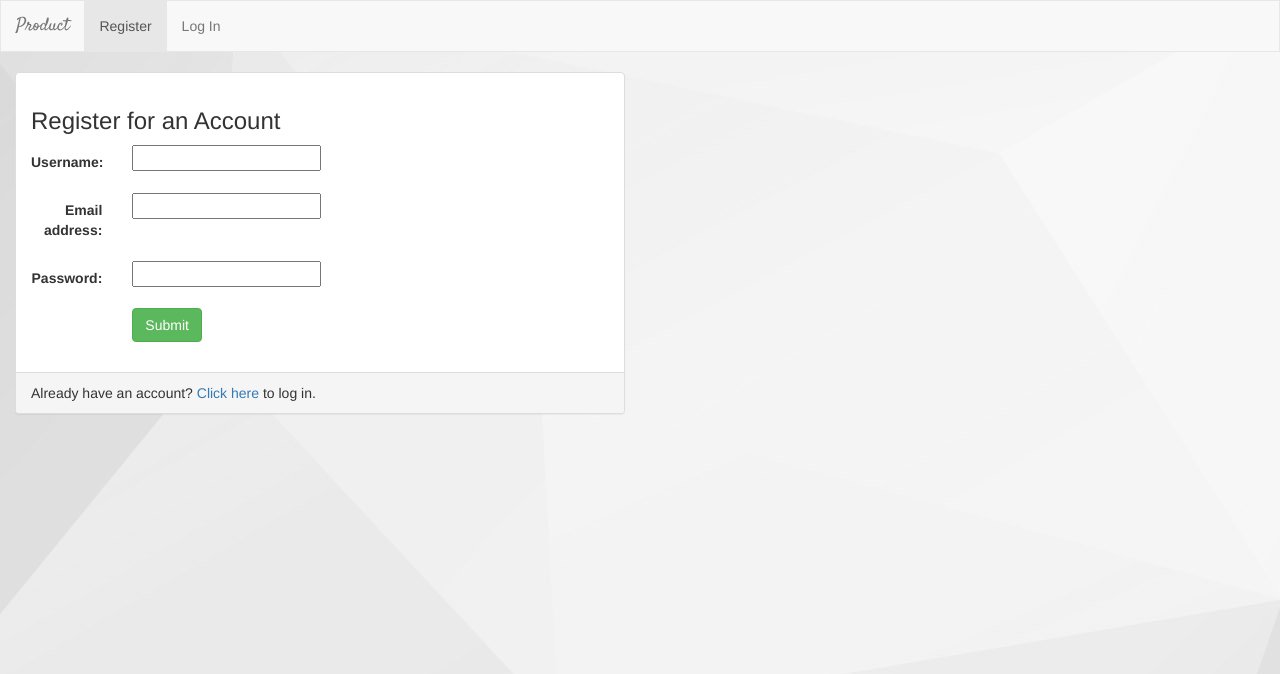
After one commit to VadymPolianskyi/product, a Django app: a page that uses app/templates/app/base_visitor.html in a window 1280 px wide. The commit adds this page. Shown: the top 674 px of the page. Run offline with Django 3.2, Linux system fonts and the light colour scheme; some libraries are stand-ins or nearby versions.

Commit message:
added user service

```diff
--- /dev/null
+++ b/app/forms.py
@@ -0,0 +1,26 @@
+from django import forms
+from django.contrib.auth.models import User
+
+from .models import Category, Product
+
+
+class CategoryForm(forms.ModelForm):
+
+    class Meta:
+        model = Category
+        fields = ['name', 'slug', 'description']
+
+
+class ProductForm(forms.ModelForm):
+
+    class Meta:
+        model = Product
+        fields = ['name', 'slug', 'description', 'price', 'created_at', 'modified_at']
+
+
+class UserForm(forms.ModelForm):
+    password = forms.CharField(widget=forms.PasswordInput)
+
+    class Meta:
+        model = User
+        fields = ['username', 'email', 'password']
--- a/app/templates/app/base.html
+++ b/app/templates/app/base.html
@@ -47,7 +47,7 @@
                         </a>
                     </li>
                     <li class="">
-                        <a href="{% url 'app:main' %}">
+                        <a href="{% url 'app:logout_user' %}">
                             <span class="glyphicon glyphicon-off" aria-hidden="true"></span>&nbsp;Logout
                         </a>
                     </li>
--- /dev/null
+++ b/app/templates/app/base_visitor.html
@@ -0,0 +1,40 @@
+<!DOCTYPE html>
+<html lang="en">
+<head>
+    <meta charset="UTF-8">
+    <title>{% block title %}Product{% endblock %}</title>
+    {% load staticfiles %}
+    <link rel="stylesheet" href="https://maxcdn.bootstrapcdn.com/bootstrap/3.3.6/css/bootstrap.min.css">
+    <link href='https://fonts.googleapis.com/css?family=Satisfy' rel='stylesheet' type='text/css'>
+    <link rel="stylesheet" type="text/css" href="{% static 'app/style.css' %}"/>
+    <script src="https://ajax.googleapis.com/ajax/libs/jquery/1.12.0/jquery.min.js"></script>
+    <script src="http://maxcdn.bootstrapcdn.com/bootstrap/3.3.6/js/bootstrap.min.js"></script>
+</head>
+<body>
+<nav class="navbar navbar-default">
+    <div class="container-fluid">
+
+        <!-- Header -->
+        <div class="navbar-header">
+            <button type="button" class="navbar-toggle" data-toggle="collapse" data-target="#topNavBar">
+                <span class="icon-bar"></span>
+                <span class="icon-bar"></span>
+                <span class="icon-bar"></span>
+            </button>
+            <a class="navbar-brand" href="{% url 'app:main' %}">Product</a>
+        </div>
+
+        <!-- Items -->
+        <div class="collapse navbar-collapse" id="topNavBar">
+            <ul class="nav navbar-nav">
+                <li class="{% block register_active %}{% endblock %}"><a href="{% url 'app:registration' %}">Register</a></li>
+                <li class="{% block login_active %}{% endblock %}"><a href="{% url 'app:login_user' %}">Log In</a></li>
+            </ul>
+        </div>
+
+    </div>
+</nav>
+{% block body %}
+{% endblock %}
+</body>
+</html>
--- a/app/templates/app/main.html
+++ b/app/templates/app/main.html
@@ -6,7 +6,7 @@
         <!-- Categories -->
         <div class="row">
             <div class="col-sm-12">
-                <h3>{{ user.username }}'s Categories</h3>
+                <h3>{% if user.username %}{{ user.username }}'s {% endif %}Categories</h3>
             </div>
             {% if all_categories %}
                 {% for category in all_categories %}
--- /dev/null
+++ b/app/templates/app/registration_form.html
@@ -0,0 +1,35 @@
+{% extends 'app/base_visitor.html' %}
+{% block title %}Register{% endblock %}
+{% block register_active %}active{% endblock %}
+
+{% block body %}
+<div class="container-fluid">
+
+    <div class="row">
+        <div class="col-sm-12 col-md-6">
+            <div class="panel panel-default">
+                <div class="panel-body">
+                    <h3>Register for an Account</h3>
+                    {% if error_message %}
+                        <p><strong>{{ error_message }}</strong></p>
+                    {% endif %}
+                    <form class="form-horizontal" role="form" action="" method="post" enctype="multipart/form-data">
+                        {% csrf_token %}
+                        {% include 'app/form_template.html' %}
+                        <div class="form-group">
+                            <div class="col-sm-offset-2 col-sm-10">
+                                <button type="submit" class="btn btn-success">Submit</button>
+                            </div>
+                        </div>
+                    </form>
+                </div>
+                <div class="panel-footer">
+                    Already have an account? <a href="{% url 'app:login_user' %}">Click here</a> to log in.
+                </div>
+            </div>
+        </div>
+    </div>
+
+</div>
+
+{% endblock %}
--- a/app/urls.py
+++ b/app/urls.py
@@ -5,12 +5,15 @@ from . import views
 app_name = 'app'
 
 urlpatterns = [
-
     url(r'^$', views.CategoriesView.as_view(), name='main'),
+    url(r'^registration/$', views.UserFormView.as_view(), name='registration'),
+    url(r'^login/$', views.login_user, name='login_user'),
+    url(r'^logout/$', views.logout_user, name='logout_user'),
     url(r'^(?P<slug>[\w-]+)/$', views.DetailCategoryView.as_view(), name='detail_category'),
     url(r'^(?P<category_slug>[\w-]+)/(?P<slug>[\w-]+)$', views.DetailProductView.as_view(), name='detail_product'),
     url(r'^category/add/$', views.CategoryCreate.as_view(), name='category_create'),
     url(r'^last-added/24/$', views.ProductsView.as_view(), name='last_added'),
     url(r'^category/(?P<slug>[\w-]+)/$', views.CategoryUpdate.as_view(), name='category_update'),
     url(r'^category/(?P<slug>[\w-]+)/delete/$', views.CategoryDelete.as_view(), name='category_delete'),
+
 ]
--- a/app/views.py
+++ b/app/views.py
@@ -1,26 +1,30 @@
 # -*- coding: utf-8 -*-
 from __future__ import unicode_literals
 
+from django.contrib.auth import authenticate, login, logout
 from django.contrib.auth.decorators import login_required
+from django.shortcuts import render, redirect
 from django.urls import reverse_lazy
 from django.utils.decorators import method_decorator
-from django.views import generic
+from django.views import generic, View
 from django.views.generic import CreateView, UpdateView, DeleteView
 
+from app.forms import UserForm
 from app.models import Category, Product
-from app.service.date_service import check_datetime
+from app.service.datetime_service import check_datetime
 
-ADDRESS_MAIN_HTML = 'app/main.html'
-ADDRESS_LAST_ADDED_HTML = 'app/last_added.html'
-DETAIL_CATEGORY_ADDRESS = 'app/detail_category.html'
-DETAIL_PRODUCT_ADDRESS = 'app/detail_product.html'
+ADDRESS_MAIN = 'app/main.html'
+ADDRESS_LAST_ADDED = 'app/last_added.html'
 ADDRESS_CREATE_CATEGORY = 'app/create_category.html'
-
+ADDRESS_REGISTRATION = 'app/registration_form.html'
+ADDRESS_DETAIL_CATEGORY = 'app/detail_category.html'
+ADDRESS_DETAIL_PRODUCT = 'app/detail_product.html'
+ADDRESS_LOGIN_USER = 'app/login.html'
 CATEGORY_FIELDS = ['name', 'slug', 'description']
 
 
 class CategoriesView(generic.ListView):
-    template_name = ADDRESS_MAIN_HTML
+    template_name = ADDRESS_MAIN
     context_object_name = 'all_categories'
 
     def get_queryset(self):
@@ -29,12 +33,12 @@ class CategoriesView(generic.ListView):
 
 class DetailCategoryView(generic.DetailView):
     model = Category
-    template_name = DETAIL_CATEGORY_ADDRESS
+    template_name = ADDRESS_DETAIL_CATEGORY
 
 
 class DetailProductView(generic.DetailView):
     model = Product
-    template_name = DETAIL_PRODUCT_ADDRESS
+    template_name = ADDRESS_DETAIL_PRODUCT
 
 
 class CategoryCreate(CreateView):
@@ -56,10 +60,10 @@ class CategoryDelete(DeleteView):
 
 
 class ProductsView(generic.ListView):
-    template_name = ADDRESS_LAST_ADDED_HTML
+    template_name = ADDRESS_LAST_ADDED
     context_object_name = 'all_products'
 
-    @method_decorator(login_required)
+    @method_decorator(login_required(login_url='app:login_user'))
     def dispatch(self, request, *args, **kwargs):
         return super(ProductsView, self).dispatch(request, *args, **kwargs)
 
@@ -70,3 +74,56 @@ class ProductsView(generic.ListView):
             if check_datetime(product.created_at):
                 result.add(product)
         return result
+
+
+class UserFormView(View):
+    form_class = UserForm
+    template_name = ADDRESS_REGISTRATION
+
+    def get(self, request):
+        form = self.form_class(None)
+        return render(request, self.template_name, {'form': form})
+
+    def post(self, request):
+        form = self.form_class(request.POST)
+        if form.is_valid():
+            user = form.save(commit=False)
+            username = form.cleaned_data['username']
+            password = form.cleaned_data['password']
+            user.set_password(password)
+            user.save()
+
+            user = authenticate(username=username, password=password)
+
+            if user is not None:
+                if user.is_active:
+                    login(request, user)
+                    return redirect('app:main')
+
+        return render(request, self.template_name, {'form': form})
+
+
+def logout_user(request):
+    logout(request)
+    form = UserForm(request.POST or None)
+    context = {
+        "form": form,
+    }
+    return render(request, ADDRESS_LOGIN_USER, context)
+
+
+def login_user(request):
+    if request.method == "POST":
+        username = request.POST['username']
+        password = request.POST['password']
+        user = authenticate(username=username, password=password)
+        if user is not None:
+            if user.is_active:
+                login(request, user)
+                categories = Category.objects.all()
+                return render(request, ADDRESS_MAIN, {'all_categories': categories})
+            else:
+                return render(request, ADDRESS_LOGIN_USER, {'error_message': 'Your account has been disabled'})
+        else:
+            return render(request, ADDRESS_LOGIN_USER, {'error_message': 'Invalid login'})
+    return render(request, ADDRESS_LOGIN_USER)
--- a/product/urls.py
+++ b/product/urls.py
@@ -1,7 +1,12 @@
+from django.conf import settings
 from django.conf.urls import url, include
+from django.conf.urls.static import static
 from django.contrib import admin
 
 urlpatterns = [
     url(r'^admin/', admin.site.urls),
     url(r'^products/', include('app.urls')),
 ]
+
+if settings.DEBUG:
+    urlpatterns += static(settings.STATIC_URL, document_root=settings.STATIC_ROOT)
```
Also changed, not shown: app/templates/app/login.html (added, +50 -0 lines), app/service/datetime_service.py (renamed from app/service/date_service.py).
